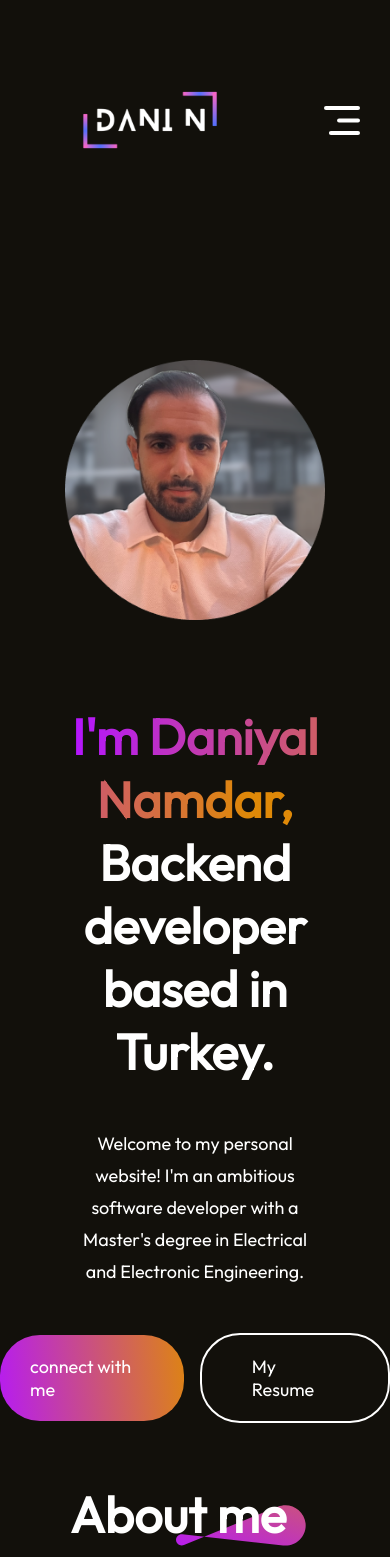
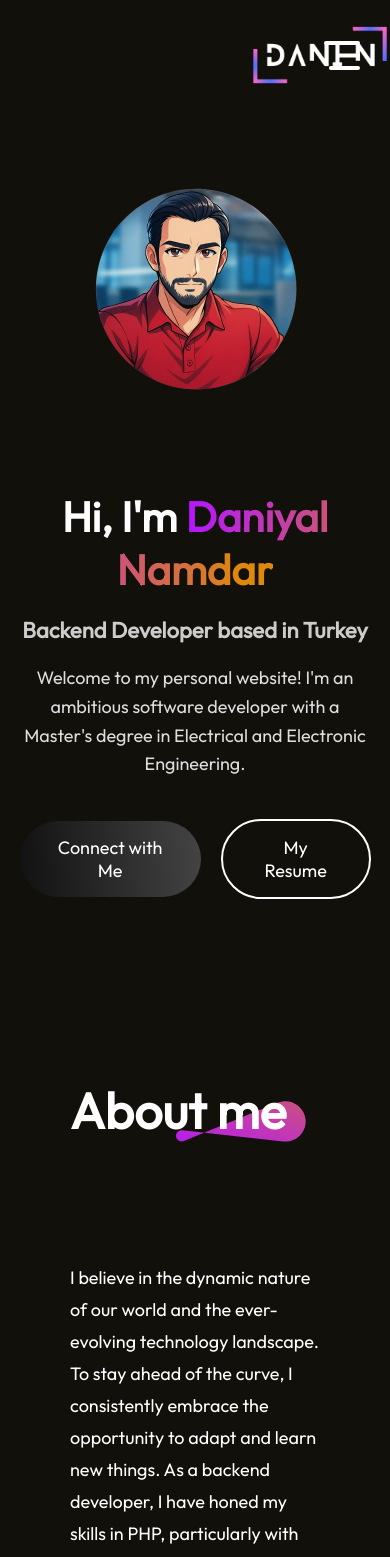
Before and after one commit to daniyalnamdar/Portfolio2024, a React (Vite) app: page / in a window 390 px wide. Shown: the top 1557 px of the page. Built offline with nearby package versions, Linux system fonts and the light colour scheme.

Commit message:
navbar fixed also hero page updated

```diff
--- a/src/Components/Contact/Contact.jsx
+++ b/src/Components/Contact/Contact.jsx
@@ -39,17 +39,14 @@ function Contact() {
         <div className="contact-left">
           <h1>Let's Talk</h1>
           <p>
-            i am here to talk i am here to talk i am here to talk i am here to
-            talk i am here{" "}
+            I’d love to hear from you! Whether you want to discuss an idea,
+            collaborate on a project, or just connect, feel free to reach out
+            anytime.
           </p>
           <div className="contact-details">
             <div className="contact-detail">
               <img src={mail_icon} alt="" />
               <p>daniyal.namdar@gmail.com</p>
-            </div>
-            <div className="contact-detail">
-              <img src={call_icon} alt="" />
-              <p>+90 538815 7910</p>
             </div>
             <div className="contact-detail">
               <img src={location_icon} alt="" />
--- a/src/Components/Hero/Hero.css
+++ b/src/Components/Hero/Hero.css
@@ -1,100 +1,121 @@
 .hero {
   display: flex;
   align-items: center;
-  flex-direction: column;
-  gap: 35px;
+  justify-content: space-between;
+  padding: 80px 10%;
+  gap: 40px;
+  margin-top: 100px;
+  margin-bottom: 160px;
 }
-/* .hero img {
-  max-width: fit-content;
-  max-height: fit-content;
-  margin-top: 5 0px;
-} */
 
-.hero img {
-  width: 350px; /* Adjust this size as needed */
-  height: fit-content;
-  /* border-radius: 50%; Optional, makes the image circular */
-  margin-top: 5 0px;
+.hero-left {
+  flex: 1;
 }
-.hero h1 {
-  text-align: center;
-  width: 80%;
-  font-size: 70px;
-  font-weight: 600;
+
+.hero-left h1 {
+  font-size: 56px;
+  font-weight: 700;
+  margin-bottom: 20px;
 }
-.hero h1 span {
+
+.hero-left h1 span {
   background: linear-gradient(270deg, #df8908 10%, #b415ff 100%);
-  background-clip: text;
   -webkit-background-clip: text;
   -webkit-text-fill-color: transparent;
 }
-.hero p {
-  width: 50%;
-  text-align: center;
-  font-size: 24px;
-  line-height: 40px;
+
+.hero-left h2 {
+  font-size: 28px;
+  margin-bottom: 20px;
+  color: #ccc;
 }
+
+.hero-left p {
+  font-size: 20px;
+  line-height: 1.6;
+  margin-bottom: 40px;
+  color: #ddd;
+}
+
 .hero-action {
   display: flex;
   align-items: center;
-  gap: 25px;
-  font-size: 24px;
+  gap: 20px;
+}
+
+.hero-connect,
+.hero-resume {
+  padding: 15px 35px;
+  border-radius: 50px;
+  font-size: 18px;
   font-weight: 500;
-  margin-bottom: 50px;
+  cursor: pointer;
+  transition: 0.3s;
 }
+
 .hero-connect {
-  padding: 25px;
-  border-radius: 50px;
-  background: linear-gradient(264deg, #df8908 -5.09%, #b415ff 106.28%);
-  cursor: pointer;
+  background: linear-gradient(264deg, #444, #111);
 }
+
+.hero-connect:hover {
+  opacity: 0.9;
+}
+
 .hero-resume {
-  padding: 25px 75px;
-  border-radius: 50px;
   border: 2px solid #fff;
-  cursor: pointer;
 }
-.hero-resume a {
-  list-style: none;
-  text-decoration: none;
-  color: white;
-  outline: none;
-  border: none;
-}
-.hero-connect:hover {
-  border: 2px solid white;
-}
+
 .hero-resume:hover {
   border-color: #b415ff;
 }
-@media (max-width: 768px) {
-  .hero img {
-    margin-top: 120px;
-    width: 260px;
+
+.hero-resume a {
+  text-decoration: none;
+  color: white;
+}
+
+.hero-right {
+  flex: 1;
+  display: flex;
+  justify-content: center;
+}
+
+.hero-img-wrapper {
+  width: 420px;
+  height: 420px;
+  border-radius: 50%;
+  overflow: hidden;
+  /* background: linear-gradient(264deg, #6a11cb, #2575fc); */
+  padding: 5px;
+}
+
+.hero-img-wrapper img {
+  width: 100%;
+  height: 100%;
+  object-fit: cover;
+  border-radius: 50%;
+  filter: brightness(0.95) contrast(1.05);
+}
+
+/* Responsive */
+@media (max-width: 1024px) {
+  .hero {
+    flex-direction: column-reverse;
+    text-align: center;
+    padding: 60px 5%;
   }
-  .hero h1 {
-    margin-top: 50px;
-    width: 90%;
-    font-size: 50px;
+  .hero-left h1 {
+    font-size: 42px;
   }
-  .hero p {
-    width: 60%;
+  .hero-left h2 {
+    font-size: 22px;
+  }
+  .hero-left p {
     font-size: 18px;
-    line-height: 32px;
-    margin: 10px 0px;
   }
-  .hero-action {
-    gap: 16px;
-    font-size: 18px;
-    font-weight: 500;
-    margin-bottom: 50px;
-  }
-  .hero-connect {
-    padding: 20px 30px;
-    border-radius: 40px;
-  }
-  .hero-resume {
-    padding: 20px 50px;
-    border-radius: 40px;
+  .hero-img-wrapper {
+    width: 250px;
+    height: 250px;
+    margin-bottom: 30px;
   }
 }
--- a/src/Components/Hero/Hero.jsx
+++ b/src/Components/Hero/Hero.jsx
@@ -1,32 +1,37 @@
 import React from "react";
 import "./Hero.css";
-// import profile_img from "../../assets/profile_img.svg";
 import profile_img from "../../assets/test_profile.png";
 import AnchorLink from "react-anchor-link-smooth-scroll";
 import CV from "../../assets/CV.pdf";
-import ME2 from "../../assets/ME2.png";
 
 function Hero() {
   return (
     <div id="home" className="hero">
-      <img src={profile_img} alt="" />
+      <div className="hero-left">
         <h1>
-        <span>I'm Daniyal Namdar,</span> Backend developer based in Turkey.
+          Hi, I'm <span>Daniyal Namdar</span>
         </h1>
+        <h2>Backend Developer based in Turkey</h2>
         <p>
-        Welcome to my personal website! I'm an ambitious software developer with
-        a Master's degree in Electrical and Electronic Engineering.
+          Welcome to my personal website! I'm an ambitious software developer
+          with a Master's degree in Electrical and Electronic Engineering.
         </p>
         <div className="hero-action">
           <div className="hero-connect">
             <AnchorLink className="anchor-link" offset={50} href="#contact">
-            connect with me
+              Connect with Me
             </AnchorLink>
           </div>
           <div className="hero-resume">
-          <a href={CV} target="_blank">
+            <a href={CV} target="_blank" rel="noreferrer">
               My Resume
             </a>
+          </div>
+        </div>
+      </div>
+      <div className="hero-right">
+        <div className="hero-img-wrapper">
+          <img src={profile_img} alt="Profile" />
         </div>
       </div>
     </div>
--- a/src/Components/Navbar/Navbar.css
+++ b/src/Components/Navbar/Navbar.css
@@ -1,8 +1,16 @@
 .navbar {
+  position: fixed; /* 🔑 makes it stay at top */
+  top: 0;
+  left: 0;
+  right: 0;
+  height: 70px; /* adjust as needed */
   display: flex;
   align-items: center;
   justify-content: space-between;
-  margin: 20px 170px;
+  padding: 0 170px;
+  background: #12100b; /* same as your theme bg */
+  z-index: 1000;
+  margin: auto;
 }
 .navbar img {
   max-width: 200px;
```
Also changed, not shown: src/assets/test_profile.png, 1 other file (tests, documents, lock files or other folders). Lines whose indentation alone changed are shown as unchanged.
